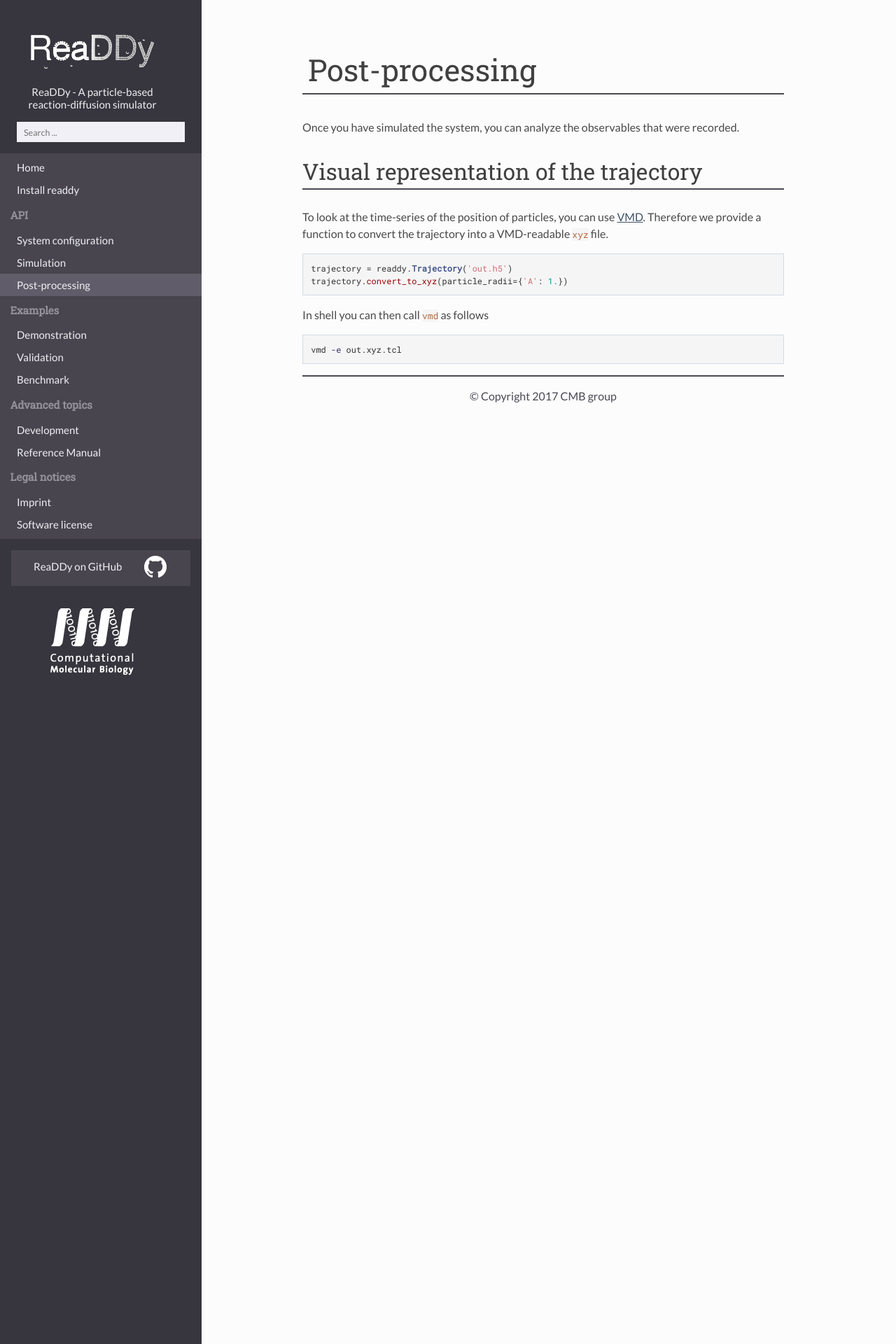
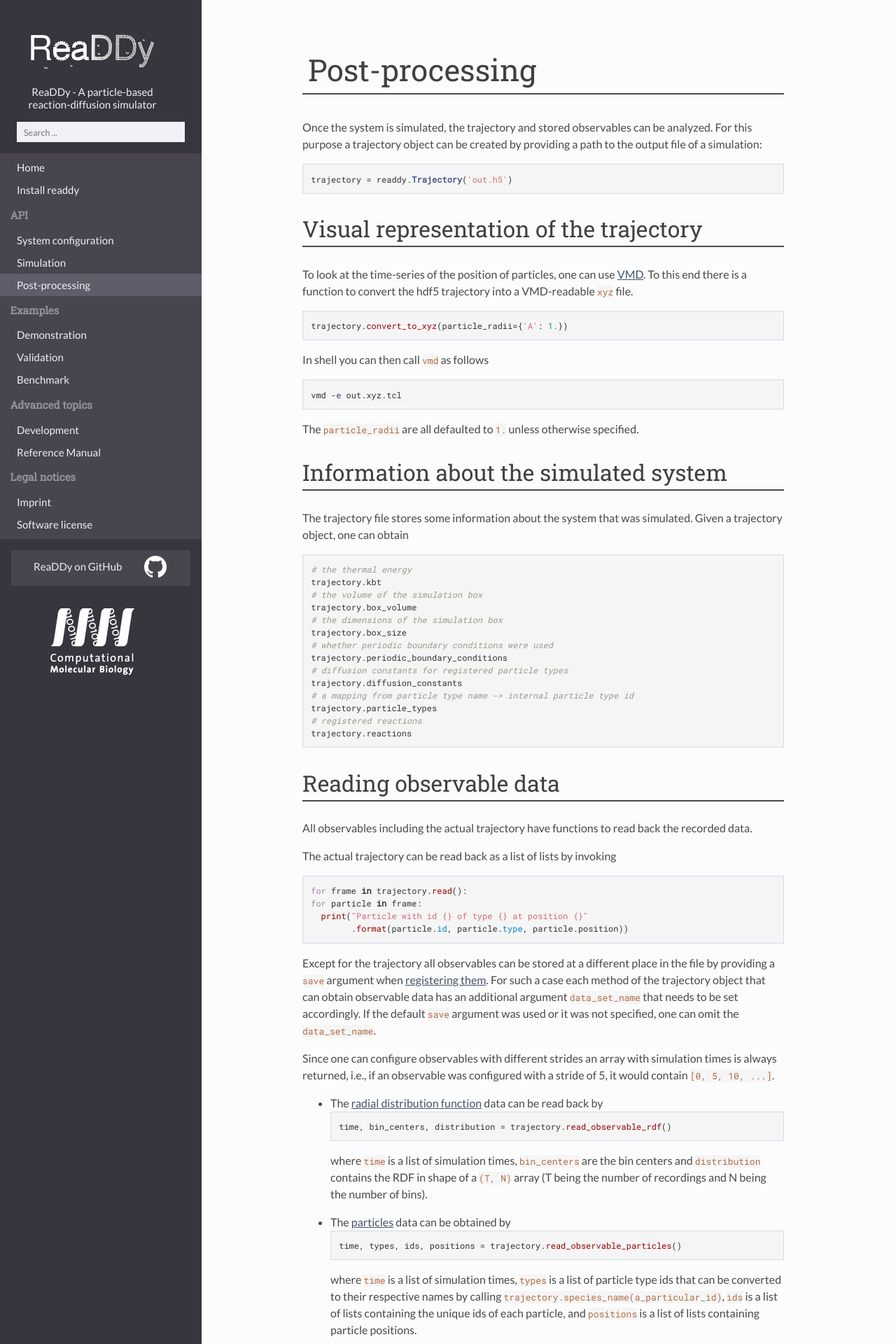
Before and after one commit to readdy/readdy_documentation, a Jekyll site: the page built from readdy_documentation/results.md, in a window 1280 px wide. Shown: the top 1920 px of the page at 70% size. Built offline with Jekyll 4.4.1, drawn with Linux system fonts in a browser that asks for light colours; some of the changed text lies outside the part shown.

Commit message:
read traj

````diff
--- a/readdy_documentation/results.md
+++ b/readdy_documentation/results.md
@@ -3,14 +3,18 @@ layout: page
 title: Post-processing
 ---
 
-Once you have simulated the system, you can analyze the observables that were recorded.
+Once the system is simulated, the trajectory and stored observables can be analyzed. For this purpose a trajectory
+object can be created by providing a path to the output file of a simulation:
+
+```python
+trajectory = readdy.Trajectory('out.h5')
+```
 
 # Visual representation of the trajectory
 
-To look at the time-series of the position of particles, you can use [VMD](http://www.ks.uiuc.edu/Research/vmd/).
-Therefore we provide a function to convert the trajectory into a VMD-readable `xyz` file.
+To look at the time-series of the position of particles, one can use [VMD](http://www.ks.uiuc.edu/Research/vmd/).
+To this end there is a function to convert the hdf5 trajectory into a VMD-readable `xyz` file.
 ```python
-trajectory = readdy.Trajectory('out.h5')
 trajectory.convert_to_xyz(particle_radii={'A': 1.})
 ```
 
@@ -18,3 +22,109 @@ In shell you can then call `vmd` as follows
 ```bash
 vmd -e out.xyz.tcl
 ```
+
+The `particle_radii` are all defaulted to `1.` unless otherwise specified.
+
+# Information about the simulated system
+
+The trajectory file stores some information about the system that was simulated. Given a trajectory object, one can obtain
+```python
+# the thermal energy
+trajectory.kbt
+# the volume of the simulation box
+trajectory.box_volume
+# the dimensions of the simulation box
+trajectory.box_size
+# whether periodic boundary conditions were used
+trajectory.periodic_boundary_conditions
+# diffusion constants for registered particle types
+trajectory.diffusion_constants
+# a mapping from particle type name -> internal particle type id
+trajectory.particle_types
+# registered reactions
+trajectory.reactions
+```
+
+# Reading observable data
+
+All observables including the actual trajectory have functions to read back the recorded data.
+
+The actual trajectory can be read back as a list of lists by invoking
+```python
+for frame in trajectory.read():
+for particle in frame:
+  print("Particle with id {} of type {} at position {}"
+        .format(particle.id, particle.type, particle.position))
+```
+
+Except for the trajectory all observables can be stored at a different place in the file by providing a `save` argument
+when [registering them]({{site.baseurl}}/simulation.html#observables). For such a case each method of the trajectory
+object that can obtain observable data has an additional argument `data_set_name` that needs to be set accordingly.
+If the default `save` argument was used or it was not specified, one can omit the `data_set_name`.
+
+Since one can configure observables with different strides an array with simulation times is always returned, i.e.,
+if an observable was configured with a stride of 5, it would contain `[0, 5, 10, ...]`.
+
+- The [radial distribution function]({{site.baseurl}}/simulation.html#radial-distribution-function) data can be read back by
+  ```python
+  time, bin_centers, distribution = trajectory.read_observable_rdf()
+  ```
+  where `time` is a list of simulation times, `bin_centers` are the bin centers and `distribution` contains the RDF
+  in shape of a `(T, N)` array (T being the number of recordings and N being the number of bins).
+- The [particles]({{site.baseurl}}/simulation.html#particles) data can be obtained by
+  ```python
+  time, types, ids, positions = trajectory.read_observable_particles()
+  ```
+  where `time` is a list of simulation times, `types` is a list of particle type ids that can be converted to their respective
+  names by calling `trajectory.species_name(a_particular_id)`, `ids` is a list of lists containing the unique ids of each particle, and
+  `positions` is a list of lists containing particle positions.
+- The [particle positions]({{site.baseurl}}/simulation.html#particle-positions) data can be obtained by
+  ```python
+  time, positions = trajectory.read_observable_particle_positions()
+  ```
+  where `time` is a list of simulation times and `positions` is a list of `(N_t, 3)`-shaped arrays, where `N_t` is the number of
+  particles in particular time step.
+- The [number of particles]({{site.baseurl}}/simulation.html#number-of-particles) data can be obtained by
+  ```python
+  time, counts = trajectory.read_observable_number_of_particles()
+  ```
+  where `time` is a list of simulation times and `counts` is an array containing the recorded number of particles per
+  requested type.
+- The [energy]({{site.baseurl}}/simulation.html#energy) observable data can be obtained by
+  ```python
+  time, energy = trajectory.read_observable_energy()
+  ```
+  where `time` is a list of simulation times and `energy` is a list of potential energy values.
+- The [forces]({{site.baseurl}}/simulation.html#forces) observable data can be obtained by
+  ```python
+  time, forces = trajectory.read_observable_forces()
+  ```
+  where `time` is a list of simulation times and `forces` is a list of arrays containing the forces acting on each
+  particle for each evaluated time step.
+- The [reactions]({{site.baseurl}}/simulation.html#reactions) observable data can be obtained by
+  ```python
+  time, reactions = trajectory.read_observable_reactions()
+  ```
+  where `time` is a list of simulation times and `reactions` is a list of lists containing the occurred reaction events
+  for each evaluated time step. The reaction event data can be accessed just like in the callback function of the observable.
+- The [reaction counts]({{site.baseurl}}/simulation.html#reaction-counts) observable data can be obtained by
+  ```python
+  time, counts = trajectory.read_observable_reaction_counts()
+  ```
+  where `time` is a list of simulation times and `counts` is a dictionary with the reaction names as keys and the corresponding counts
+  as values, i.e.,
+  ```python
+  counts['my_reaction']
+  ```
+  is an array of length `N` where `N` is the number of evaluations of the observable with the number of occurrences of `my_reaction`.
+- The [virial]({{site.baseurl}}/simulation.html#virial) observable data can be obtained by
+  ```python
+  time, virials = trajectory.read_observable_virial()
+  ```
+  where `time` is a list of simulation times and `virials` contains the system's pressure virial for each simulation
+  time in that it was evaluated.
+- The [pressure]({{site.baseurl}}/simulation.html#pressure) observable data can be obtained by
+  ```python
+  time, pressure = trajectory.read_observable_pressure()
+  ```
+  where `time` is a list of simulation times and `pressure` contains the corresponding pressure per simulation time.
````
